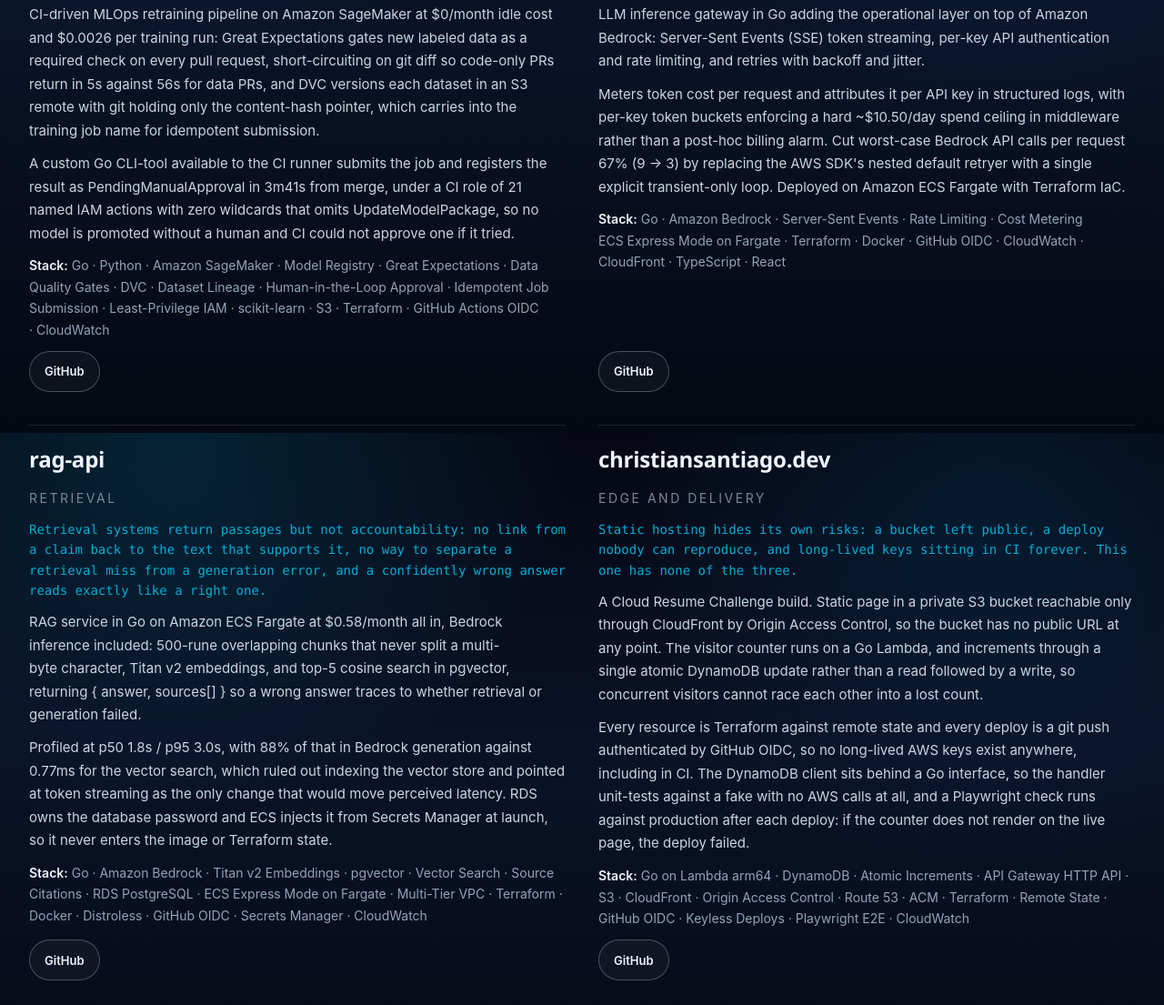
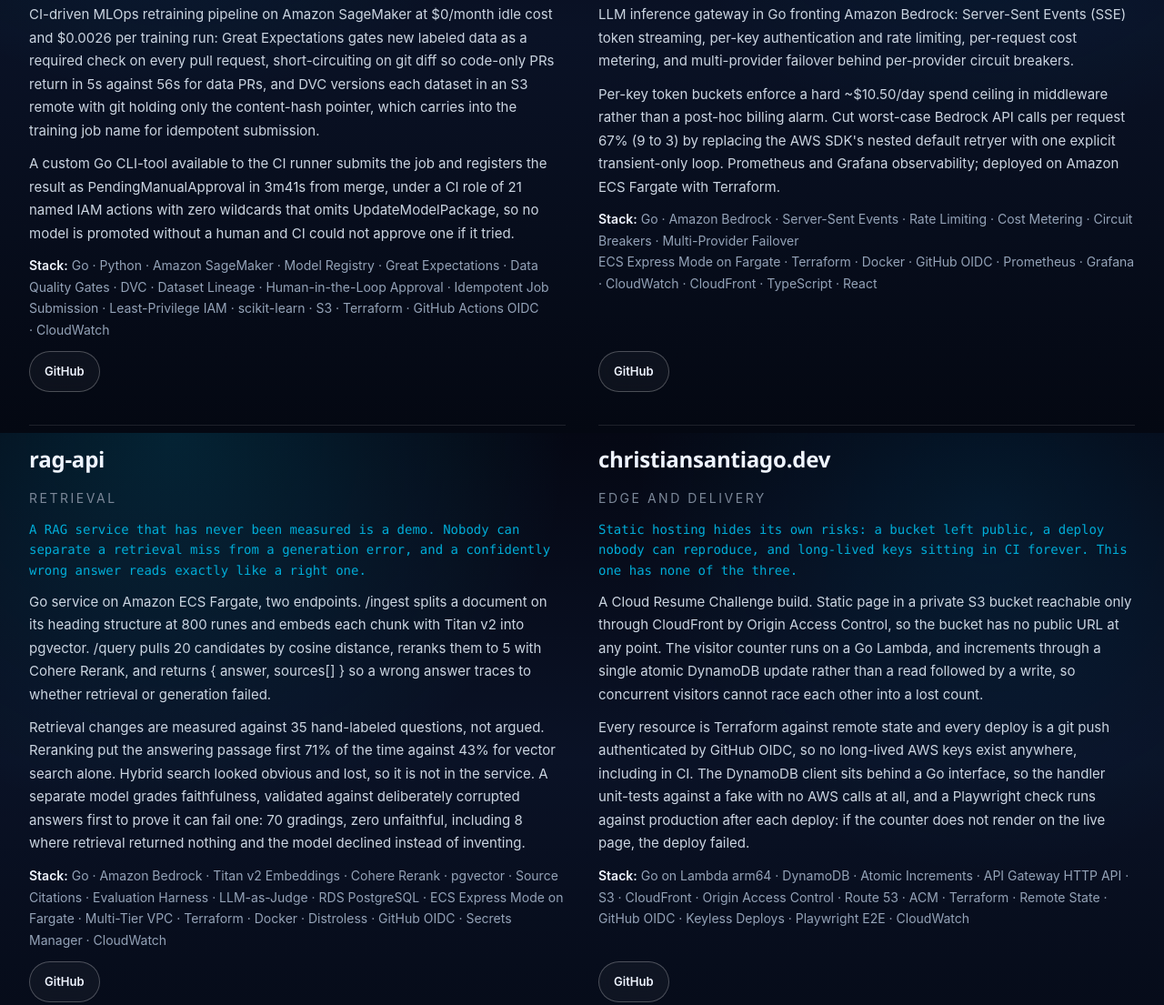
Before and after one commit to Go-Santiago-Go/christiansantiago.dev, a plain HTML site: page client/index.html in a window 1280 px wide. Shown: the part 5924-7029 px from the top of the page at 91% size. Drawn offline with Linux system fonts and the light colour scheme; no server answers.

Commit message:
docs(site): update project cards with measured results
Both cards had drifted behind the repos they describe. inference-gateway
has since gained cost metering, multi-provider failover, and circuit
breakers; rag-api has gained reranking and an evaluation harness whose
numbers are the card's reason to exist.

- Lead rag-api with the measurement argument rather than arriving at it
  in the third paragraph, and state the reranking result (71% against
  43%) alongside the hybrid-search change that lost
- Replace the rag-api latency profile and Secrets Manager injection with
  the evaluation numbers, since retrain-pipeline already carries the
  cost-discipline story and card length is a layout constraint here
- Add Prometheus, Grafana, Cohere Rerank, and LLM-as-Judge to the stack
  lines so they match what the services actually run
- Rebuild resume.pdf, which drops the arrow glyph now that the retry
  reduction reads "9 to 3"

Restore notes for everything cut are kept in the card comments, ordered
by what should come back first if a card gains room.

```diff
--- a/client/index.html
+++ b/client/index.html
@@ -462,17 +462,16 @@
                  costs and controls. Same words as the resume bullet, one break
                  added, matching the treatment on the retrain-pipeline card. -->
             <p class="card__desc">
-              LLM inference gateway in Go adding the operational layer on top of Amazon Bedrock:
-              Server-Sent Events (SSE) token streaming, per-key API authentication and rate
-              limiting, and retries with backoff and jitter.
+              LLM inference gateway in Go fronting Amazon Bedrock: Server-Sent Events (SSE) token
+              streaming, per-key authentication and rate limiting, per-request cost metering, and
+              multi-provider failover behind per-provider circuit breakers.
             </p>
             <p class="card__desc">
-              Meters token cost per request and
-              attributes it per API key in structured logs, with per-key token buckets enforcing a
-              hard ~$10.50/day spend ceiling in middleware rather than a post-hoc billing alarm.
-              Cut worst-case Bedrock API calls per request 67% (9 &rarr; 3) by replacing the AWS
-              SDK's nested default retryer with a single explicit transient-only loop. Deployed on
-              Amazon ECS Fargate with Terraform IaC.
+              Per-key token buckets enforce a hard ~$10.50/day spend ceiling in middleware rather
+              than a post-hoc billing alarm. Cut worst-case Bedrock API calls per request 67%
+              (9 to 3) by replacing the AWS SDK's nested default retryer with one explicit
+              transient-only loop. Prometheus and Grafana observability; deployed on Amazon ECS
+              Fargate with Terraform.
             </p>
             <!-- Two deliberate groups: what the service is and does on the
                  first line, what runs and ships it on the second. The break is
@@ -480,7 +479,7 @@
                  place at every viewport width. Rate Limiting and Cost Metering
                  are capabilities rather than technologies, listed here because
                  they are what distinguishes this from a Bedrock passthrough. -->
-            <p class="card__stack"><span class="card__stack-label">Stack:</span> Go &middot; Amazon Bedrock &middot; Server-Sent Events &middot; Rate Limiting &middot; Cost Metering<br>ECS Express Mode on Fargate &middot; Terraform &middot; Docker &middot; GitHub OIDC &middot; CloudWatch &middot; CloudFront &middot; TypeScript &middot; React</p>
+            <p class="card__stack"><span class="card__stack-label">Stack:</span> Go &middot; Amazon Bedrock &middot; Server-Sent Events &middot; Rate Limiting &middot; Cost Metering &middot; Circuit Breakers &middot; Multi-Provider Failover<br>ECS Express Mode on Fargate &middot; Terraform &middot; Docker &middot; GitHub OIDC &middot; Prometheus &middot; Grafana &middot; CloudWatch &middot; CloudFront &middot; TypeScript &middot; React</p>
             <p class="card__links cluster">
               <a class="btn btn--small" href="https://github.com/Go-Santiago-Go/inference-gateway" target="_blank" rel="noopener">GitHub</a>
             </p>
@@ -489,32 +488,57 @@
           <article class="card rule stack reveal">
             <h3 class="card__title">rag-api</h3>
             <p class="card__eyebrow">Retrieval</p>
-            <p class="card__metric">Retrieval systems return passages but not accountability: no link from a claim back to the text that supports it, no way to separate a retrieval miss from a generation error, and a confidently wrong answer reads exactly like a right one.</p>
-            <!-- Two paragraphs on the same seam the other cards use: what the
-                 service is and returns, then what it cost to find out and how it
-                 is locked down. -->
-            <!-- Trimmed from a 1175-character version to sit level with the
-                 other cards. What came out, in case it should go back: "1024
-                 dimensions", the two-stack Terraform teardown story and its
-                 $0.58 against $80 comparison, and the security group with no
-                 inbound rule that leaves tasks unreachable except through the
-                 load balancer. That last one is the strongest of the three and
-                 the first thing to restore if this card gets room again. -->
+            <!-- Names the failure mode of the genre rather than of retrieval
+                 systems generally, which is what the previous version did. The
+                 card's whole argument is measurement, so the problem statement
+                 now sets that up instead of arriving at it in paragraph three. -->
+            <p class="card__metric">A RAG service that has never been measured is a demo. Nobody can separate a retrieval miss from a generation error, and a confidently wrong answer reads exactly like a right one.</p>
+            <!-- Two paragraphs, matching the other three cards: what the two
+                 endpoints do, then what the measurements said. The second is the
+                 card's reason to exist. Every other project states what was
+                 built; this one states what was tested, including a change that
+                 lost, which is the harder claim to make.
+
+                 This card ran 40% longer than the next longest, which in a
+                 two-column grid left a visible hole under its row partner,
+                 because .card__links pins the button row to the bottom. Length
+                 parity across cards is therefore a layout constraint here, not a
+                 style preference. Check the other three before growing this one. -->
+            <!-- Cut to sit level with the other cards, most recent first. Out
+                 now: the Terraform two-lifetime split and its $80/month
+                 comparison, and the Secrets Manager injection, both dropped
+                 because retrain-pipeline already carries the cost-discipline
+                 story and this card cannot afford a third paragraph. Also out,
+                 "800-rune chunks beat 500 by 11 points", since the 71-against-43
+                 comparison already establishes that chunking was measured.
+
+                 Out from earlier passes: "1024 dimensions", and the security
+                 group with no inbound rule that leaves tasks unreachable except
+                 through the load balancer.
+
+                 The biggest single loss remains the latency profile (p50 1.8s /
+                 p95 3.0s, 88% in Bedrock generation against 0.77ms for the
+                 vector search) and the decision it drove, which was to rule out
+                 indexing the vector store and treat token streaming as the only
+                 change that would move perceived latency. It is measured and it
+                 is the only place a measurement talked us out of an
+                 optimisation, so restore it first if this card gains room. -->
             <p class="card__desc">
-              RAG service in Go on Amazon ECS Fargate at $0.58/month all in, Bedrock inference
-              included: 500-rune overlapping chunks that never split a multi-byte character, Titan
-              v2 embeddings, and top-5 cosine search in pgvector, returning { answer, sources[] } so
-              a wrong answer traces to whether retrieval or generation failed.
+              Go service on Amazon ECS Fargate, two endpoints. /ingest splits a document on its
+              heading structure at 800 runes and embeds each chunk with Titan v2 into pgvector.
+              /query pulls 20 candidates by cosine distance, reranks them to 5 with Cohere Rerank,
+              and returns { answer, sources[] } so a wrong answer traces to whether retrieval or
+              generation failed.
             </p>
             <p class="card__desc">
-              Profiled at p50 1.8s / p95 3.0s, with 88% of that in Bedrock generation against
-              0.77ms for the vector search, which ruled out indexing the vector store and pointed at
-              token streaming as the only change that would move perceived latency. RDS owns the
-              database password
-              and ECS injects it from Secrets Manager at launch, so it never enters the image or
-              Terraform state.
+              Retrieval changes are measured against 35 hand-labeled questions, not argued.
+              Reranking put the answering passage first 71% of the time against 43% for vector
+              search alone. Hybrid search looked obvious and lost, so it is not in the service. A
+              separate model grades faithfulness, validated against deliberately corrupted answers
+              first to prove it can fail one: 70 gradings, zero unfaithful, including 8 where
+              retrieval returned nothing and the model declined instead of inventing.
             </p>
-            <p class="card__stack"><span class="card__stack-label">Stack:</span> Go &middot; Amazon Bedrock &middot; Titan v2 Embeddings &middot; pgvector &middot; Vector Search &middot; Source Citations &middot; RDS PostgreSQL &middot; ECS Express Mode on Fargate &middot; Multi-Tier VPC &middot; Terraform &middot; Docker &middot; Distroless &middot; GitHub OIDC &middot; Secrets Manager &middot; CloudWatch</p>
+            <p class="card__stack"><span class="card__stack-label">Stack:</span> Go &middot; Amazon Bedrock &middot; Titan v2 Embeddings &middot; Cohere Rerank &middot; pgvector &middot; Source Citations &middot; Evaluation Harness &middot; LLM-as-Judge &middot; RDS PostgreSQL &middot; ECS Express Mode on Fargate &middot; Multi-Tier VPC &middot; Terraform &middot; Docker &middot; Distroless &middot; GitHub OIDC &middot; Secrets Manager &middot; CloudWatch</p>
             <p class="card__links cluster">
               <a class="btn btn--small" href="https://github.com/Go-Santiago-Go/rag-api" target="_blank" rel="noopener">GitHub</a>
             </p>
```
Also changed, not shown: 1 other file.
